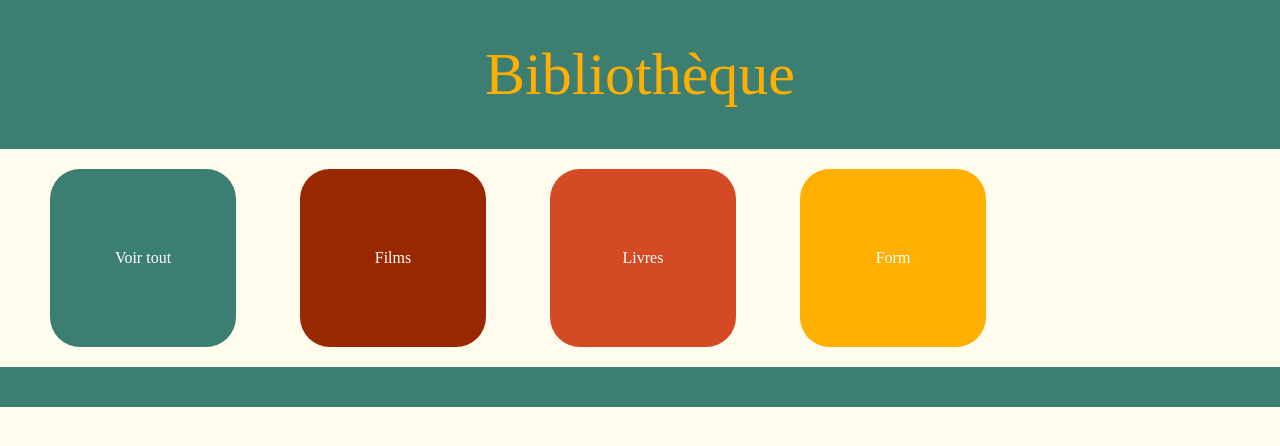
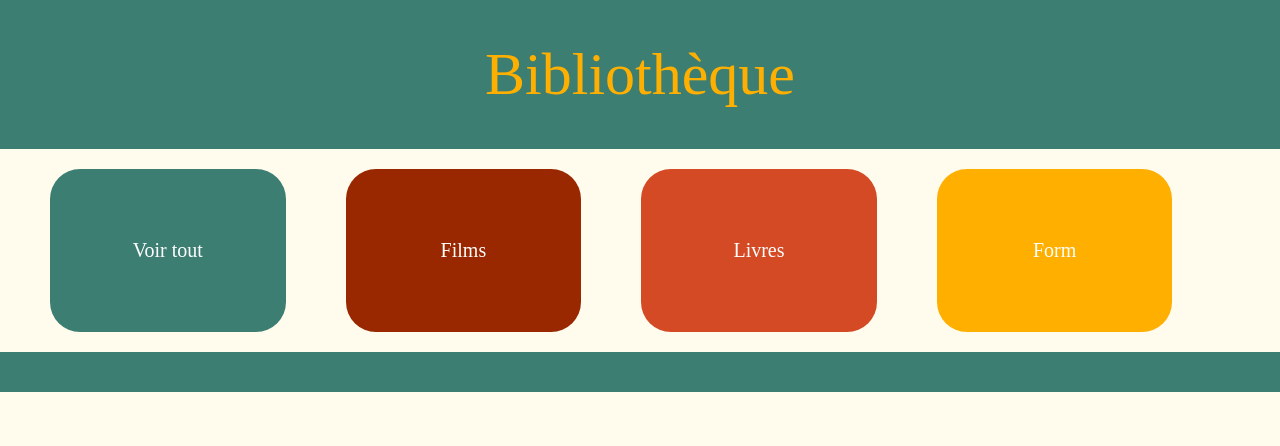
Before and after one commit to anaisturcotte/bibliotheque-flask, a Flask app: page / in a window 1280 px wide. Shown: the top 446 px of the page. Run offline with Flask 3, Linux system fonts and the light colour scheme; data comes from the database, SQL or seed files in the repository; some web fonts are replaced.

Commit message:
CSS presque fini

```diff
--- a/static/style.css
+++ b/static/style.css
@@ -4,7 +4,6 @@
   box-sizing: border-box;
 }
 
-/* body.has-navbar-fixed-top {padding-top:4em;} */
 body {
   font-family: "Calistoga";
   margin: 0;
@@ -61,6 +60,7 @@ h1 {
   position: relative;
   display: inline-block;
   justify-content: center;
+  align-items: center;
 }
 
 .headBox {
@@ -73,11 +73,12 @@ h1 {
   margin-left: 30px;
   margin-right: 30px;
   border-radius: 30px;
-  width: 15%;
+  width: 19%;
   padding-left: 30px;
   padding-right: 30px;
-  padding-top: 80px;
-  padding-bottom: 80px;
+  padding-top: 70px;
+  padding-bottom: 70px;
+  font-size: 20px;
 }
 
 .green {
--- a/templates/liste_all_items.html
+++ b/templates/liste_all_items.html
@@ -6,13 +6,14 @@
 <div class="container green headBox"><h1 style="color: #FFAF00;">Bibliothèque</h1></div>
 
 <div class="main" id="main">
-  <div class="container green box"><a href="liste_items.html">Voir tout</a></div>
-  <div class="container red box"><a href="/liste_film.html">Films</a></div>
-  <div class="container orange box"><a href="/liste_livre.html">Livres</a></div>
-  <!-- <div class="container yellow box"><a href="/liste_musique.html">Musiques</a></div> -->
-  <div class="container yellow box"><a href="/form.html">Form</a></div>
+  <div class="row">
+    <div class="container green box" style="justify-content: center;"><a href="liste_items.html">Voir tout</a></div>
+    <div class="container red box"><a href="/liste_film.html">Films</a></div>
+    <div class="container orange box"><a href="/liste_livre.html">Livres</a></div>
+    <!-- <div class="container yellow box"><a href="/liste_musique.html">Musiques</a></div> -->
+    <div class="container yellow box"><a href="/form.html">Form</a></div>
+  </div>
 </div>
-<!-- allo -->
 <div class="footer"></div>
 
 
--- a/templates/liste_musique.html
+++ b/templates/liste_musique.html
@@ -1,3 +1,6 @@
+
+<!-- cette page n'est pas utilisee (ne parait pas dans liste_all_items.html) -->
+
 {% extends "common_layout.html" %}
 {% block title %} Liste de musiques {% endblock %}
 
```
Also changed, not shown: templates/admin.html (+12 -8 lines), templates/liste_film.html (+8 -8 lines), templates/liste_items.html (+9 -18 lines), templates/liste_livre.html (+8 -8 lines).
